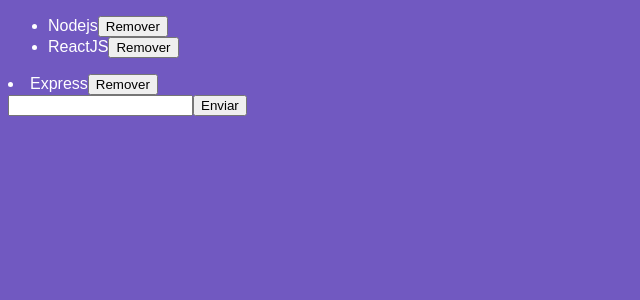
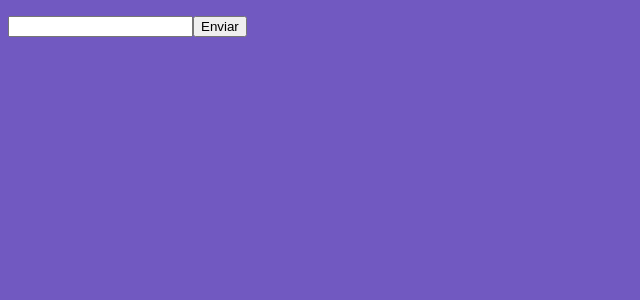
Before and after one commit to felipepassosc/rocketseat-react, a React app: page / in a window 1280 px wide. Shown: the top 300 px of the page, without its empty margins (0-640 px from the left). Built offline with nearby package versions, Linux system fonts and the light colour scheme; the HTML template or start-up script is replaced by a standard one.

Commit message:
componentDidUpdate
executado sempre que houver alterações nas props ou estado

```diff
--- a/src/components/TechList.js
+++ b/src/components/TechList.js
@@ -7,18 +7,26 @@
     state = {
         newTech: '',
 
-        techs: [
-            'Nodejs', 'ReactJS'
-        ]
+        techs: []
     }
     // executado assim que o componente aparece em tela
     componentDidMount(){
 
     }
-    // execuatado sempre que houver alterações nas props ou estado
+    // executado sempre que houver alterações nas props ou estado
     componentDidUpdate(prevProps, prevState){
         // this.props, this.state para acessar
         // componentDidUpdate recebe os estados e props antigo
+
+        // Se o estado antigo for diferente do novo, aramazena no localStorage (quando houver alterações)
+        if (prevState !== this.state.techs) {
+            localStorage.setItem('techs', JSON.stringify(this.state.techs))// Como não aceita arrays, transforma em JSON
+        }
+        // localStorage banco de dados do browser
+    }
+    // executado quando componente deixa de existir
+    componentWillMount(){
+
     }
 
     //Arrow function para acessar o this
@@ -63,7 +71,6 @@
                         />
                     ))}
                 </ul>
-                <TechItem tech="Express" />
                 <input type="text"
                     onChange={this.handleInputChange}
                     value={this.state.newTech}
```
